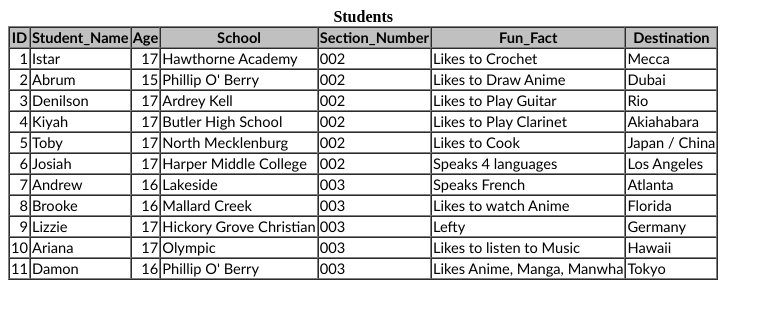
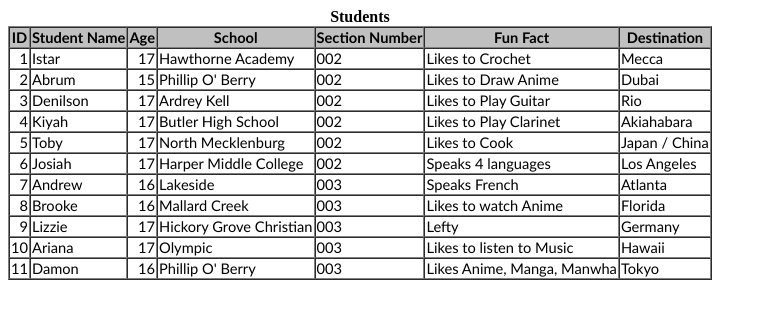
Before and after one commit to Lizzie-is-here/Lizzie-is-here.github.io, a plain HTML site: page students.html in a window 1280 px wide. Shown: the whole page, without its empty margins (0-773 px from the left). Drawn offline with Linux system fonts and the light colour scheme.

Commit message:
Update students.html

```diff
--- a/students.html
+++ b/students.html
@@ -10,11 +10,11 @@
 <THEAD>
 <TR>
 <TH BGCOLOR=#c0c0c0 BORDERCOLOR=#000000 ><FONT style=FONT-SIZE:11pt FACE="Calibri" COLOR=#000000>ID</FONT></TH>
-<TH BGCOLOR=#c0c0c0 BORDERCOLOR=#000000 ><FONT style=FONT-SIZE:11pt FACE="Calibri" COLOR=#000000>Student_Name</FONT></TH>
+<TH BGCOLOR=#c0c0c0 BORDERCOLOR=#000000 ><FONT style=FONT-SIZE:11pt FACE="Calibri" COLOR=#000000>Student Name</FONT></TH>
 <TH BGCOLOR=#c0c0c0 BORDERCOLOR=#000000 ><FONT style=FONT-SIZE:11pt FACE="Calibri" COLOR=#000000>Age</FONT></TH>
 <TH BGCOLOR=#c0c0c0 BORDERCOLOR=#000000 ><FONT style=FONT-SIZE:11pt FACE="Calibri" COLOR=#000000>School</FONT></TH>
-<TH BGCOLOR=#c0c0c0 BORDERCOLOR=#000000 ><FONT style=FONT-SIZE:11pt FACE="Calibri" COLOR=#000000>Section_Number</FONT></TH>
-<TH BGCOLOR=#c0c0c0 BORDERCOLOR=#000000 ><FONT style=FONT-SIZE:11pt FACE="Calibri" COLOR=#000000>Fun_Fact</FONT></TH>
+<TH BGCOLOR=#c0c0c0 BORDERCOLOR=#000000 ><FONT style=FONT-SIZE:11pt FACE="Calibri" COLOR=#000000>Section Number</FONT></TH>
+<TH BGCOLOR=#c0c0c0 BORDERCOLOR=#000000 ><FONT style=FONT-SIZE:11pt FACE="Calibri" COLOR=#000000>Fun Fact</FONT></TH>
 <TH BGCOLOR=#c0c0c0 BORDERCOLOR=#000000 ><FONT style=FONT-SIZE:11pt FACE="Calibri" COLOR=#000000>Destination</FONT></TH>
 
 </TR>
```
